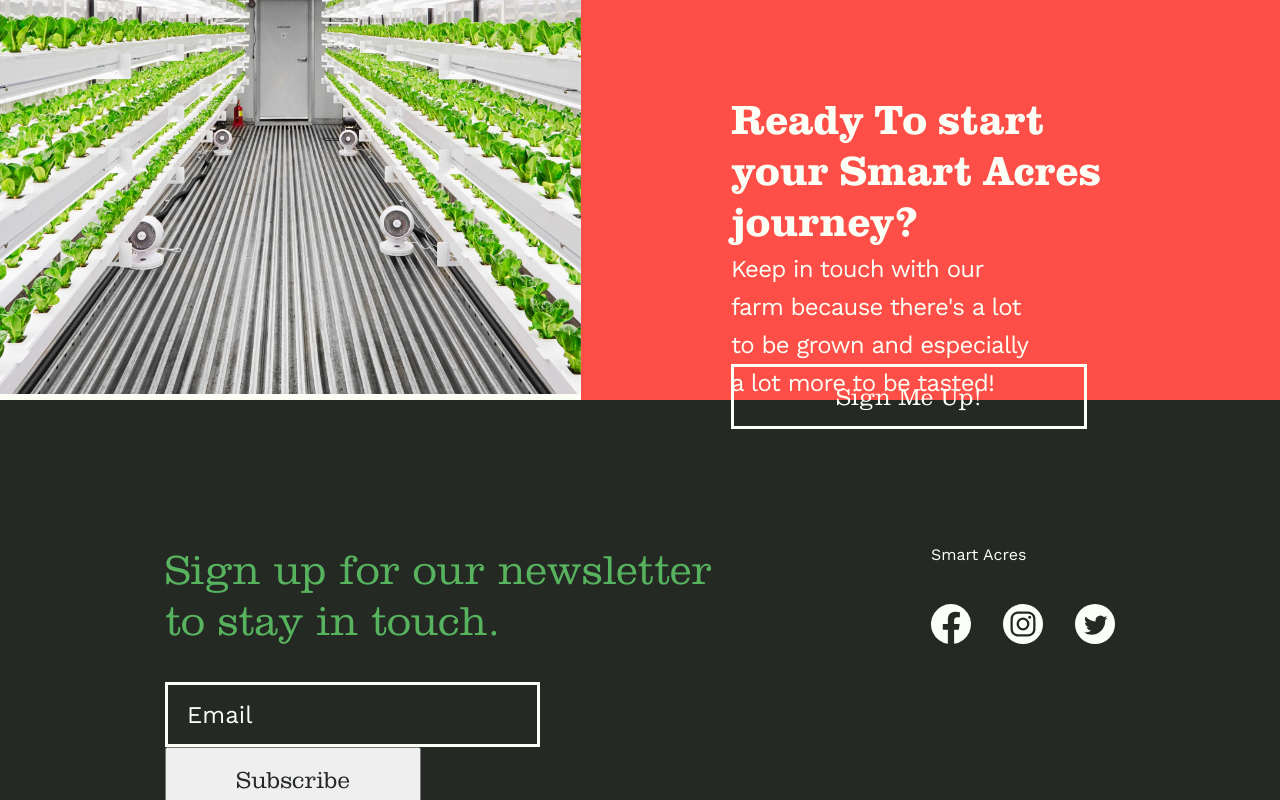
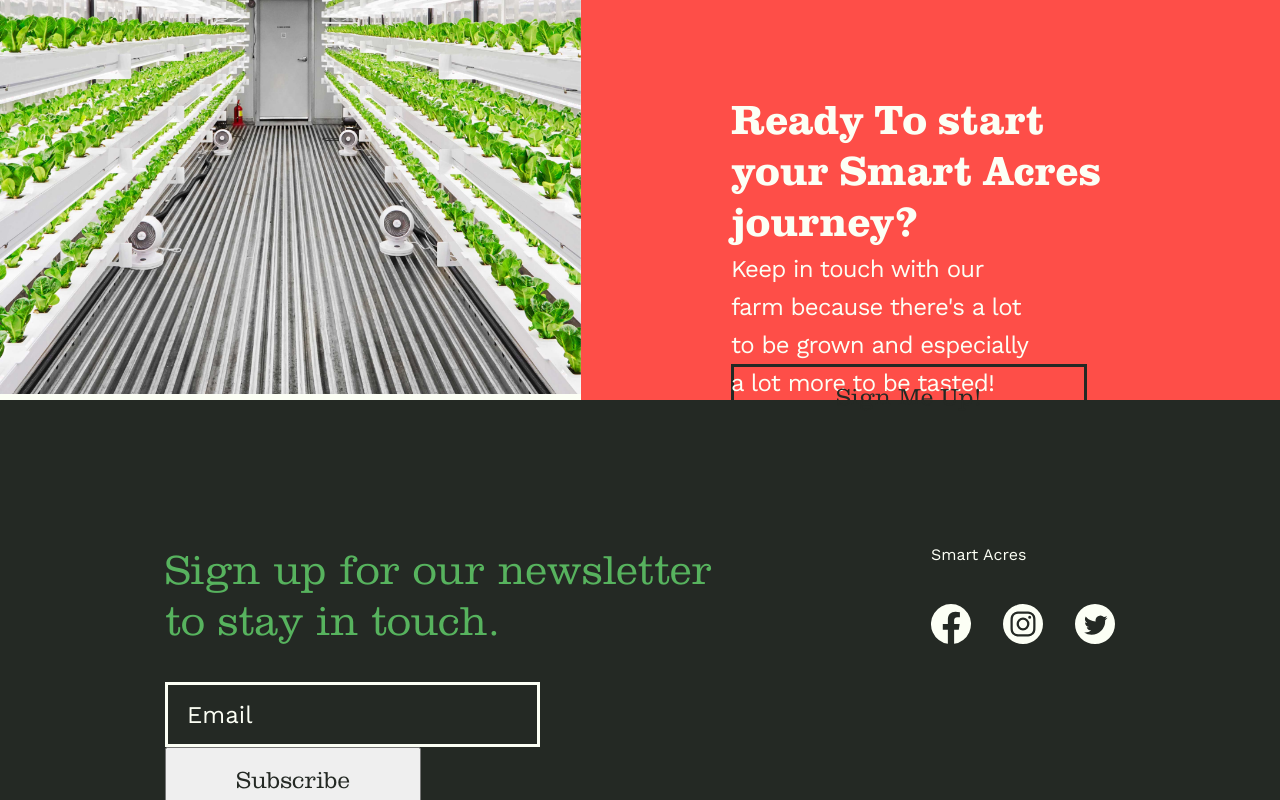
Before and after one commit to JuanTValdez/smart_acres, a React (Create React App) app: page / in a window 1280 px wide. In both pictures the pointer is over the element "Sign Me Up!". Shown: the top 800 px of the page. Built offline with nearby package versions, Linux system fonts and the light colour scheme.

Commit message:
added hover effect on .sign-up-btn classname

```diff
--- a/src/styles/Footer.css
+++ b/src/styles/Footer.css
@@ -52,13 +52,17 @@
 .sign-up-btn {
 	width: 356px;
 	height: 65px;
-	/* padding: 0px 54px 10px 58px; */
 	font-family: 'ClarendonURW-Lig', sans-serif;
 	font-size: 1.5rem;
 	line-height: 2.54;
 	text-align: center;
 	color: var(--off-white);
 	border: solid 3px var(--off-white);
+}
+
+.sign-up-btn:hover {
+	color: var(--charcoal);
+	border-color: var(--charcoal);
 }
 /* Bottom Footer */
 
```
